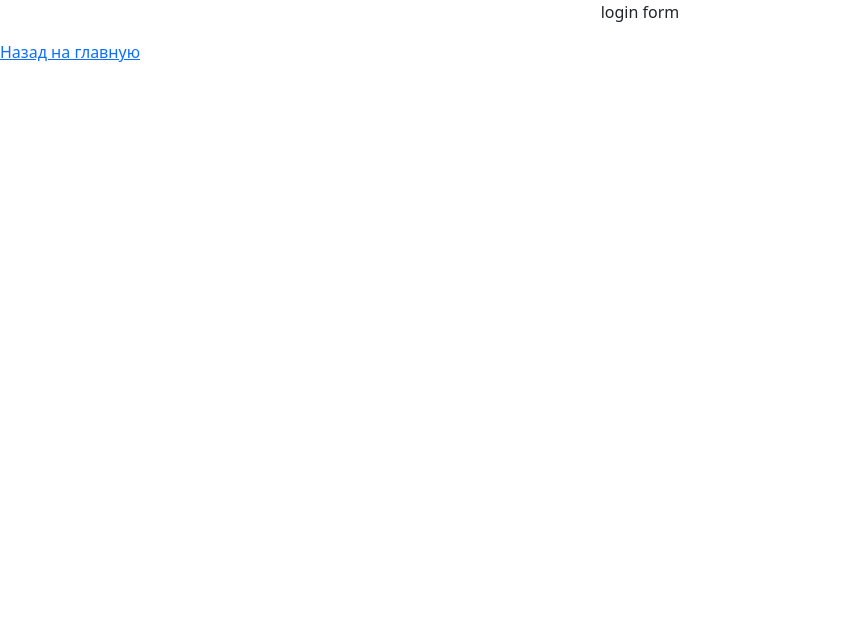
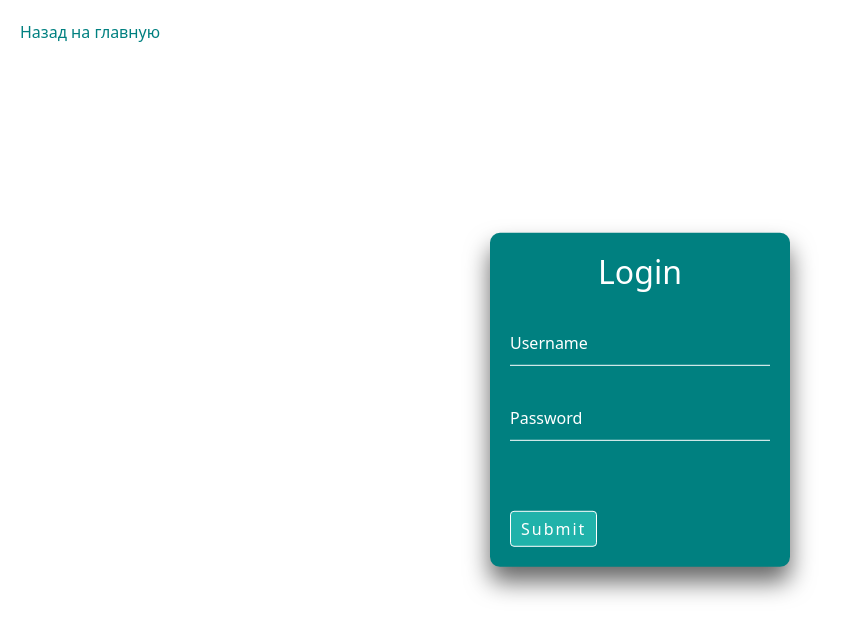
Before and after one commit to realrvm/pf-budget-app, a React (Create React App) app: page /samples/login-form in a window 1280 px wide. Shown: the top 636 px of the page, without its empty margins (0-868 px from the left). Built offline with nearby package versions, Linux system fonts and the light colour scheme.

Commit message:
стилизация login-form

```diff
--- a/src/pages/login-form/LoginForm.css
+++ b/src/pages/login-form/LoginForm.css
@@ -1,3 +1,83 @@
-.login-form__title {
+.login-form__back {
+    display: inline-block;
+    margin: 20px;
+    color: teal;
+    text-decoration: none;
+    transition: 0.3s;
+}
+
+.login-form__back:hover {
+    text-decoration: underline;
+    color: teal;
+}
+
+.login-form__wrapper {
+    position: absolute;
+    top: 50%;
+    left: 50%;
+    transform: translate(-50%, -50%);
+    width: 300px;
+    padding: 20px;
+    box-sizing: border-box;
+    background-color: teal;
+    box-shadow: 0 15px 25px rgba(0, 0, 0, 0.6);
+    border-radius: 10px;
+}
+
+.login-form__wrapper > h2 {
+    margin: 0 0 30px;
+    padding: 0;
+    color: #fff;
     text-align: center;
 }
+
+.login-form__user-box {
+    position: relative;
+}
+
+.login-form__user-box > input {
+    width: 100%;
+    padding: 10px 0;
+    font-size: 16px;
+    color: #fff;
+    margin-bottom: 30px;
+    border: none;
+    border-bottom: 1px solid #fff;
+    outline: none;
+    background: transparent;
+}
+
+.login-form__user-box > label {
+    position: absolute;
+    top: 0;
+    left: 0;
+    padding: 10px 0;
+    font-size: 16px;
+    color: #fff;
+    pointer-events: none;
+    transition: 0.5s;
+}
+
+.login-form__user-box > input:focus ~ label,
+.login-form__user-box > input:valid ~ label {
+    top: -20px;
+    left: 0;
+    color: #03e9f4;
+    font-size: 12px;
+}
+
+.login-form__btn {
+    transition: 0.3s;
+    margin-top: 40px;
+    letter-spacing: 2px;
+    background-color: lightseagreen;
+    border-radius: 4px;
+    outline: none;
+    color: #fff;
+    border: 1px solid #fff;
+    padding: 5px 10px;
+}
+
+.login-form__btn:hover {
+    background-color: #03e9f4;
+}
--- a/src/pages/login-form/LoginForm.tsx
+++ b/src/pages/login-form/LoginForm.tsx
@@ -4,8 +4,25 @@ import { Link } from "react-router-dom";
 const LoginForm = () => {
     return (
         <>
-            <p className="login-form__title">login form</p>
-            <Link to="/" >Hазад на главную</Link>
+            <Link className="login-form__back" to="/">
+                Hазад на главную
+            </Link>
+            <div className="login-form__wrapper">
+                <h2>Login</h2>
+                <form>
+                    <div className="login-form__user-box">
+                        <input type="text" name="user" required />
+                        <label>Username</label>
+                    </div>
+                    <div className="login-form__user-box">
+                        <input type="password" name="password" required />
+                        <label>Password</label>
+                    </div>
+                    <button type="submit" className="login-form__btn">
+                        Submit
+                    </button>
+                </form>
+            </div>
         </>
     );
 };
```
Also changed, not shown: 1 other file (tests, documents, lock files or other folders).
